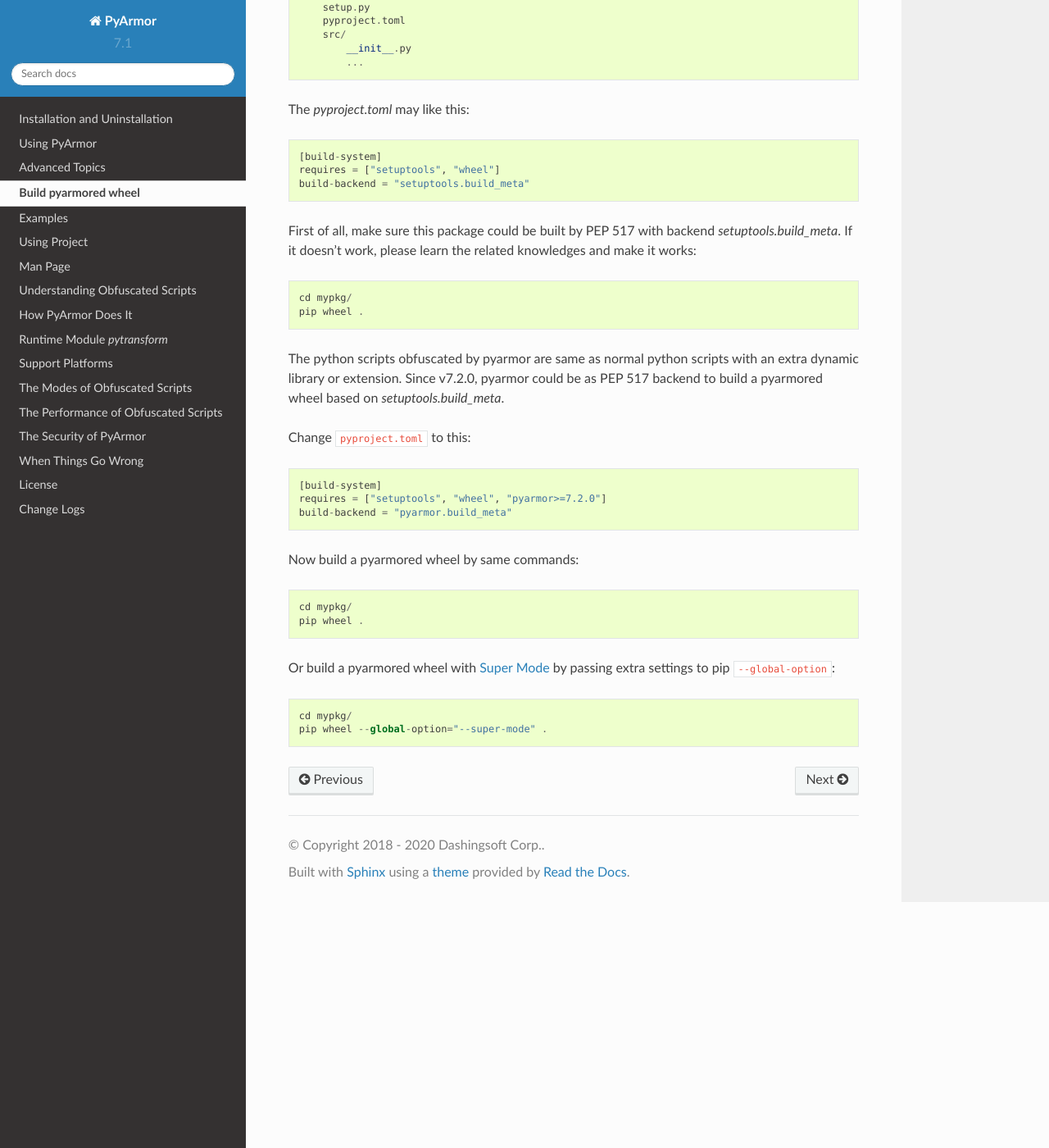
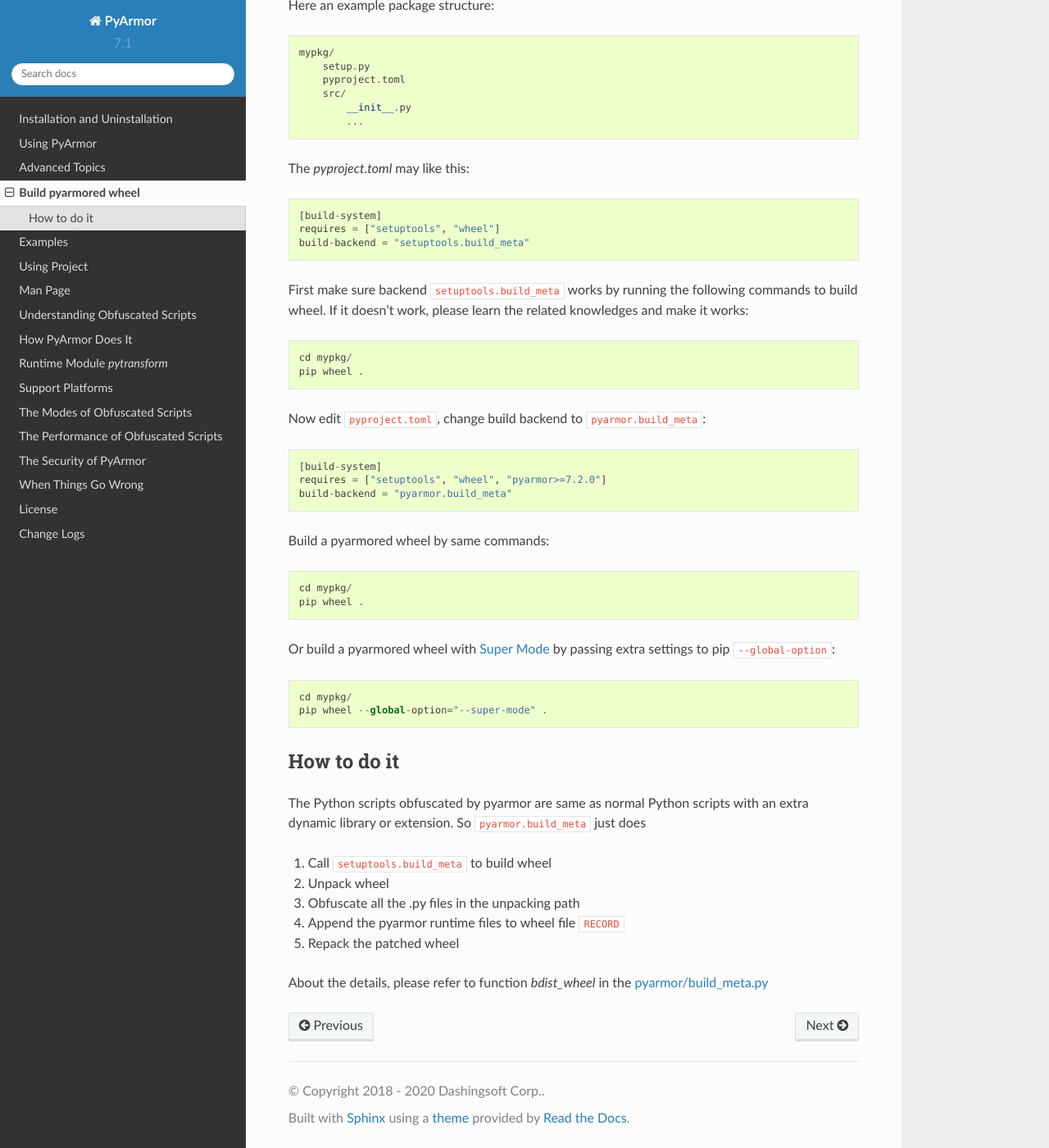
Before and after one commit to dashingsoft/pyarmor, a Sphinx documentation site: the page built from docs/build-wheel.rst, in a window 1280 px wide and 1400 px high, scrolled down 333 px. Shown: the whole window at 82% size. Built offline with Sphinx 7.4.7 and the Read the Docs theme 2.0.0, drawn with Linux system fonts in a browser that asks for light colours; some of the changed text lies outside the part shown.

Commit message:
Refine doc

```diff
--- a/docs/build-wheel.rst
+++ b/docs/build-wheel.rst
@@ -8,6 +8,9 @@
 first introduced in PEP 518 and later expanded in PEP 517, PEP 621 and
 PEP 660. This file contains build system requirements and information, which are
 used by pip to build the package.
+
+Since v7.2.0, pyarmor could be as PEP 517 backend to build a pyarmored wheel
+based on `setuptools.build_meta`.
 
 Here an example package structure::
 
@@ -24,24 +27,20 @@
     requires = ["setuptools", "wheel"]
     build-backend = "setuptools.build_meta"
 
-First of all, make sure this package could be built by PEP 517 with backend
-`setuptools.build_meta`. If it doesn't work, please learn the related knowledges
+First make sure backend ``setuptools.build_meta`` works by running the following
+commands to build wheel. If it doesn't work, please learn the related knowledges
 and make it works::
 
     cd mypkg/
     pip wheel .
 
-The python scripts obfuscated by pyarmor are same as normal python scripts with
-an extra dynamic library or extension. Since v7.2.0, pyarmor could be as PEP 517
-backend to build a pyarmored wheel based on `setuptools.build_meta`.
-
-Change ``pyproject.toml`` to this::
+Now edit ``pyproject.toml``, change build backend to ``pyarmor.build_meta``::
 
     [build-system]
     requires = ["setuptools", "wheel", "pyarmor>=7.2.0"]
     build-backend = "pyarmor.build_meta"
 
-Now build a pyarmored wheel by same commands::
+Build a pyarmored wheel by same commands::
 
     cd mypkg/
     pip wheel .
@@ -52,4 +51,20 @@
     cd mypkg/
     pip wheel --global-option="--super-mode" .
 
+How to do it
+------------
+
+The Python scripts obfuscated by pyarmor are same as normal Python scripts with
+an extra dynamic library or extension. So ``pyarmor.build_meta`` just does
+
+1. Call ``setuptools.build_meta`` to build wheel
+2. Unpack wheel
+3. Obfuscate all the .py files in the unpacking path
+4. Append the pyarmor runtime files to wheel file ``RECORD``
+5. Repack the patched wheel
+
+About the details, please refer to function `bdist_wheel` in the
+`pyarmor/build_meta.py
+<https://github.com/dashingsoft/pyarmor/blob/master/src/build_meta.py#L83>`_
+
 .. include:: _common_definitions.txt
```
